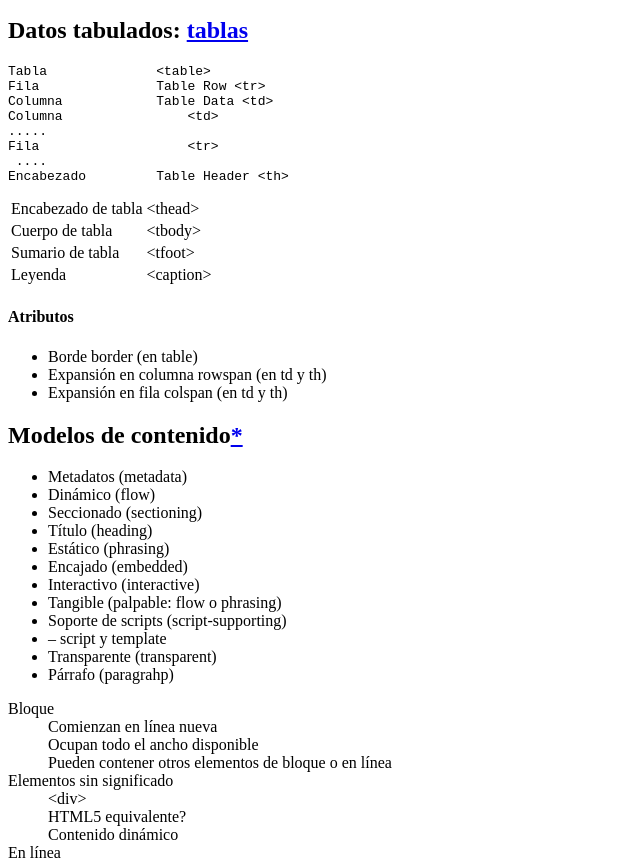
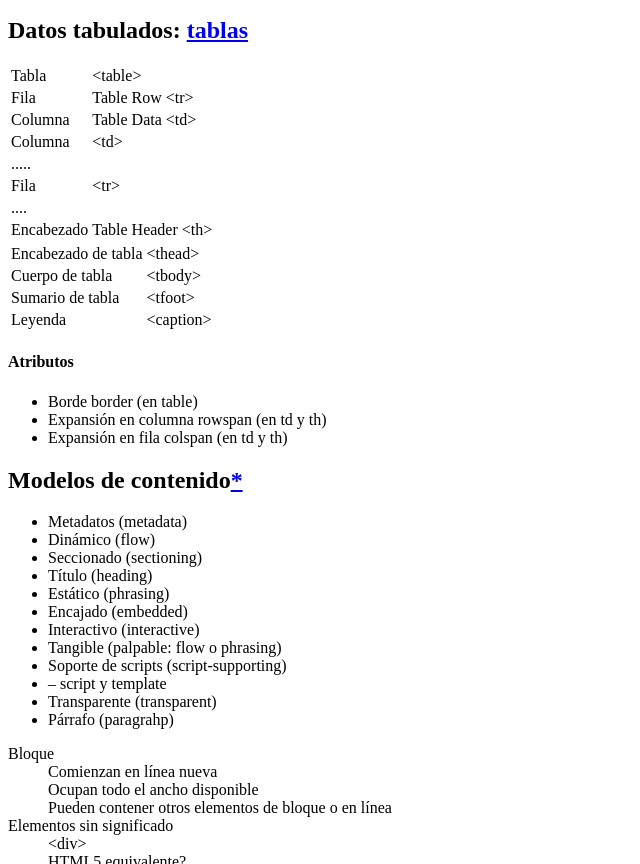
Before and after one commit to rafaelmorquecho/web1-Lenguaje-de-Marcas, a plain HTML site: page trabajo/Tutorial.html in a window 1280 px wide. Shown: the part 8141-9005 px from the top of the page, without its empty margins (0-640 px from the left). Drawn offline with Linux system fonts and the light colour scheme.

Commit message:
añadido martes 23

```diff
--- a/trabajo/Tutorial.html
+++ b/trabajo/Tutorial.html
@@ -5,9 +5,9 @@
 <title>HTML5</title>
 </head>
 <body>
-  <header>
-    <h1>HTML5</h1>
-  </header>
+<header>
+  <h1>HTML5</h1>
+</header>
 <nav>
   <ul>
     <li><a href="#formato">Formato</a></li>
@@ -29,7 +29,6 @@
   <header>
     <h2>Tutorial básico HTML5</h2>
   </header>
-
   <section id="formato">
     <header>
       <h2>Formato</h2>
@@ -543,15 +542,40 @@
     <header>
       <h2>Datos tabulados: <a href="http://www.w3.org/TR/html5/tabular-data.html">tablas</a></h2>
     </header>
-    <pre>
-Tabla              &lt;table&gt;
-Fila               Table Row &lt;tr&gt;
-Columna            Table Data &lt;td&gt;
-Columna                &lt;td&gt;
-.....
-Fila                   &lt;tr&gt;
- ....
-Encabezado         Table Header &lt;th&gt;</pre>
+    <table>
+      <tr>
+        <td>Tabla</td>
+        <td>&lt;table&gt;</td>
+      </tr>
+      <tr>
+        <td>Fila</td>
+        <td>Table Row &lt;tr&gt;</td>
+      </tr>
+      <tr>
+        <td>Columna</td>
+        <td>Table Data &lt;td&gt;</td>
+      </tr>
+      <tr>
+        <td>Columna</td>
+        <td>&lt;td&gt;</td>
+      </tr>
+      <tr>
+        <td>.....</td>
+        <td></td>
+      </tr>
+      <tr>
+        <td>Fila</td>
+        <td>&lt;tr&gt;</td>
+      </tr>
+      <tr>
+        <td>....</td>
+        <td></td>
+      </tr>
+      <tr>
+        <td>Encabezado</td>
+        <td>Table Header &lt;th&gt;</td>
+      </tr>
+    </table>
     <table>
       <tr>
         <td>Encabezado de tabla</td>
```
